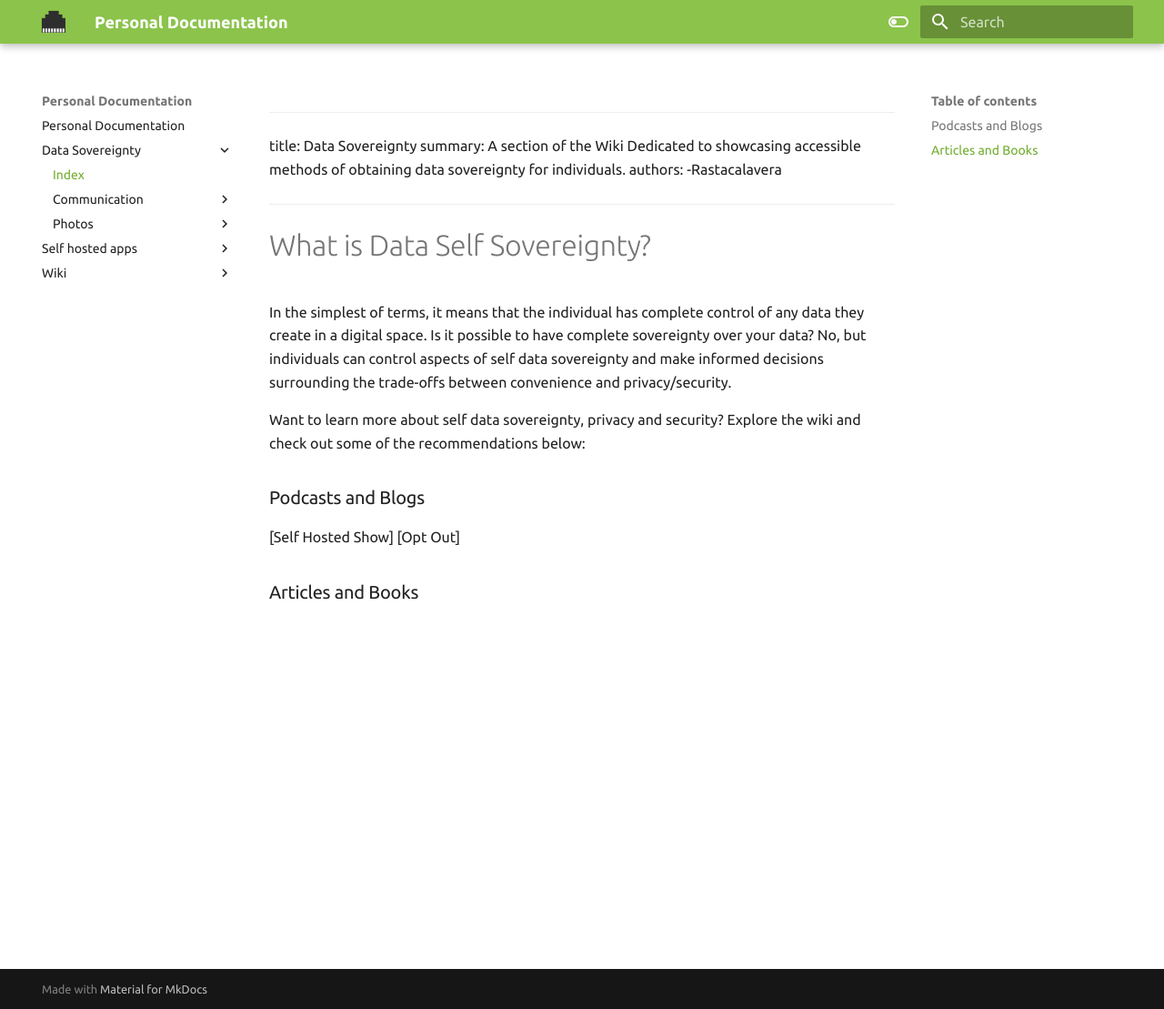
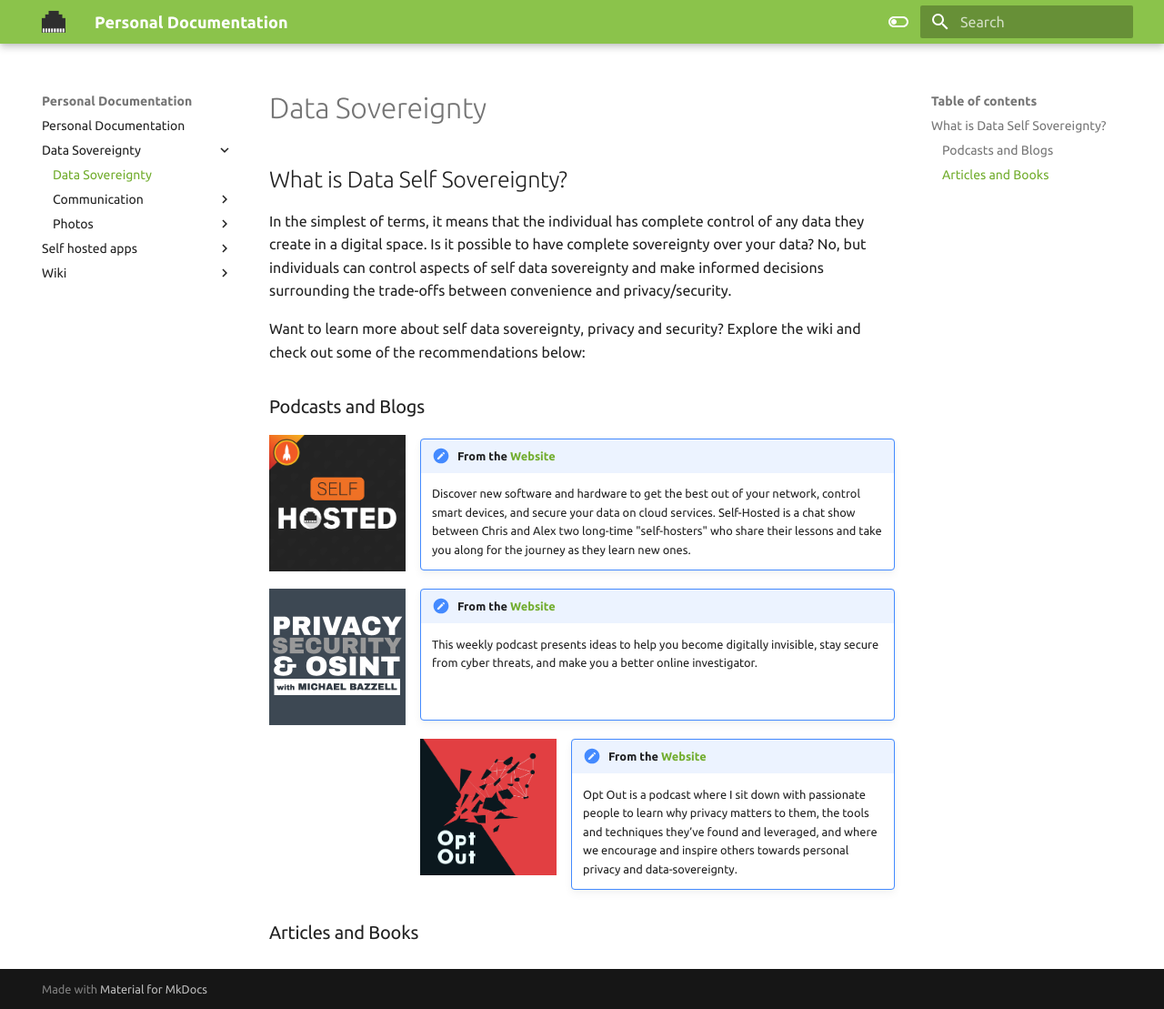
Before and after one commit to selfhostedshow/wiki, an MkDocs documentation site: the page built from docs/Data-Sovereignty/index.md, in a window 1280 px wide and 1109 px high. Shown: the whole window at 91% size. Built offline with MkDocs 1.6.1 and Material for MkDocs 9.7.7, drawn with Linux system fonts in a browser that asks for light colours.

Commit message:
data sovereignty section

```diff
--- a/docs/Data-Sovereignty/index.md
+++ b/docs/Data-Sovereignty/index.md
@@ -2,17 +2,31 @@
 title: Data Sovereignty
 summary: A section of the Wiki Dedicated to showcasing accessible methods of obtaining data sovereignty for individuals.
 authors:
--Rastacalavera
+- Rastacalavera
 ---
-# What is Data Self Sovereignty?
+## What is Data Self Sovereignty?
 In the simplest of terms, it means that the individual has complete control of any data they create in a digital space. Is it possible to have complete sovereignty over your data? No, but individuals can control aspects of self data sovereignty and make informed decisions surrounding the trade-offs between convenience and privacy/security.
 
 
 Want to learn more about self data sovereignty, privacy and security? Explore the wiki and check out some of the recommendations below:
 
 ### Podcasts and Blogs
-[Self Hosted Show]
-[Opt Out]
+![Self Hosted Show](img/ssh.jpg){ width="150", align="left"}
+!!! note "From the [Website](https://selfhosted.show/)"
+    Discover new software and hardware to get the best out of your network, control smart devices, and secure your data on cloud services. Self-Hosted is a chat show between Chris and Alex two long-time "self-hosters" who share their lessons and take you along for the journey as they learn new ones.
+
+
+
+![OSint Podcast](img/osint.png){ width="150", align="left"}
+!!! note "From the [Website](https://inteltechniques.com/podcast.html)"
+    This weekly podcast presents ideas to help you become digitally invisible, stay secure from cyber threats, and make you a better online investigator.<br><br><br>
+
+
+![Opt Out](img/optoutpod.jpg){ width="150", align="left" }
+!!! note "From the [Website](https://optoutpod.com/)"
+    Opt Out is a podcast where I sit down with passionate people to learn why privacy matters to them, the tools and techniques they’ve found and leveraged, and where we encourage and inspire others towards personal privacy and data-sovereignty.
+
+
 
 
 ### Articles and Books
```
Also changed, not shown: docs/Data-Sovereignty/img/optoutpod.jpg (added), docs/Data-Sovereignty/img/osint.png (added), docs/Data-Sovereignty/img/ssh.jpg (added), docs/self-hosted-apps/img/lsio.png (added).
